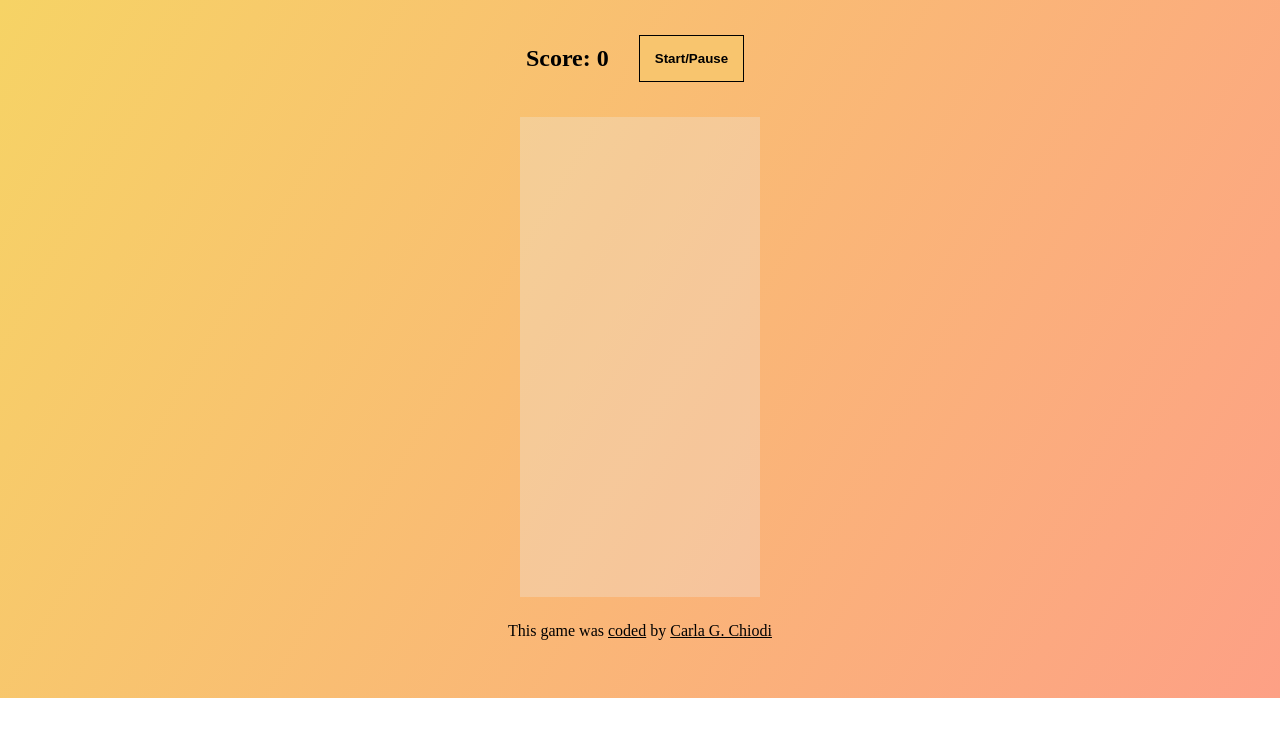
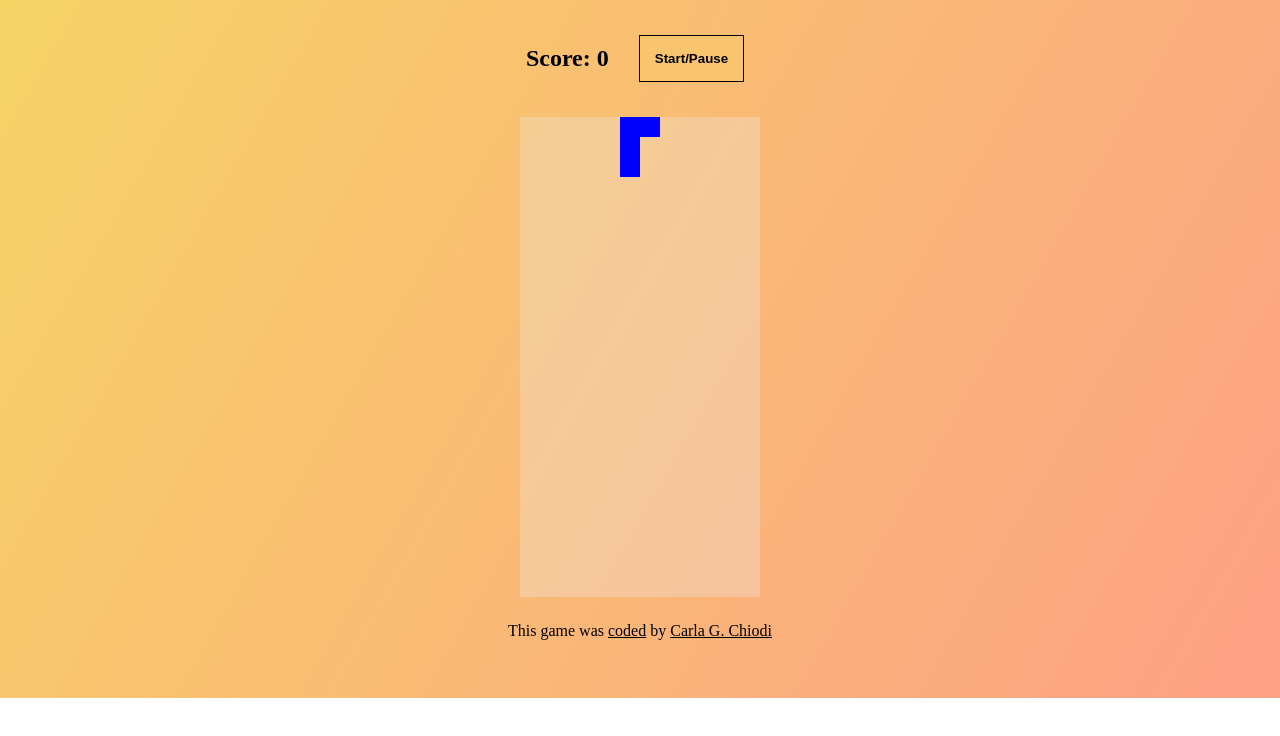
Before and after one commit to chiodicg/Tetris, a plain HTML site: page index.html in a window 1280 px wide. Drawn offline with Linux system fonts and the light colour scheme.

Commit message:
Drawing tetrominoes

```diff
--- a/app.js
+++ b/app.js
@@ -1,8 +1,68 @@
 document.addEventListener('DOMContentLoaded', () => {
-  const grid = document.querySelector('.grid');
-  let squares = Array.from(document.querySelectorAll('.grid div'));
-  const width = 10;
+  const grid = document.querySelector('.grid')
+  let squares = Array.from(document.querySelectorAll('.grid div'))
+  const width = 12
   const score = document.querySelector('#score')
   const startButton = document.querySelector('#start-pause')
-  console.log(squares)
+
+  // The tetrominoes and their rotations
+  const lTetromino = [
+    [1, width+1, width*2+1, 2],
+    [width, width+1, width+2, width*2+2],
+    [1, width+1, width*2+1, width*2],
+    [width, width*2, width*2+1, width*2+2]
+  ]
+
+  const iTetromino = [
+    [width, width+1, width+2, width+3],
+    [1, width+1, width*2+1, width*3+1],
+    [width, width+1, width+2, width+3],
+    [1, width+1, width*2+1, width*3+1]
+  ]
+
+  const oTetromino = [
+    [0, 1, width, width+1],
+    [0, 1, width, width+1],
+    [0, 1, width, width+1],
+    [0, 1, width, width+1]
+  ]
+
+  const tTetromino = [
+    [1, width, width+1, width+2],
+    [1, width+1,width+2, width*2+1],
+    [width, width+1, width+2, width*2+1],
+    [1, width, width+1, width*2+1]
+  ]
+
+  const zTetromino = [
+    [1, width, width+1, width*2],
+    [width, width+1, width*2+1, width*2+2],
+    [1, width, width+1, width*2],
+    [width, width+1, width*2+1, width*2+2]
+  ]
+
+  const sTetromino = [
+    [0, width, width+1, width*2+1],
+    [width+1, width+2, width*2, width*2+1],
+    [0, width, width+1, width*2+1],
+    [width+1, width+2, width*2, width*2+1]
+  ]
+
+  //all tetrominoes together
+  const theTetrominoes = [lTetromino, zTetromino, iTetromino, tTetromino, sTetromino, oTetromino]
+
+  let currentPosition = 4
+  let current = theTetrominoes[0][0]
+
+  console.log(current)
+
+  //draw the first rotation of the first tetromino
+  function draw() {
+    current.forEach(index => {
+      squares[currentPosition + index].classList.add('tetromino')
+    })
+  }
+
+  draw()
+
 })
--- a/style.css
+++ b/style.css
@@ -25,10 +25,10 @@ button {
   height: 480px;
   margin: 0 auto;
   width: 240px;
+  background-color: rgba(234,234,234,0.3);
 }
 
 .grid div {
-  background: rgba(234,234,234,0.3);
   height: 20px;
   width: 20px;
 }
@@ -42,3 +42,7 @@ footer {
 footer a {
   color: black;
 }
+
+.tetromino {
+  background-color: blue;
+}
```
